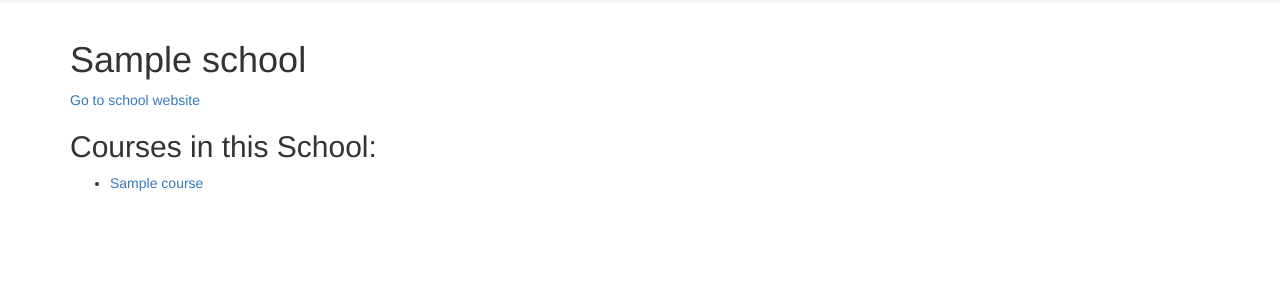
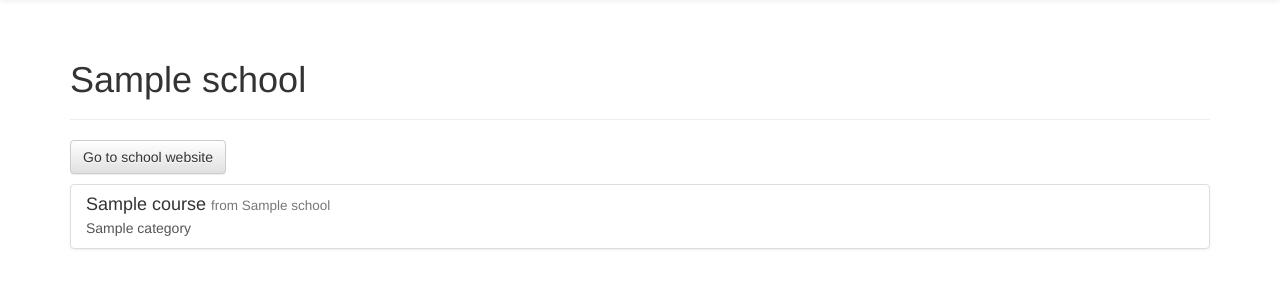
Before and after one commit to byanofsky/course_catalog, a Flask app: page /school/1/ in a window 1280 px wide. Shown: the part 52-352 px from the top of the page. Run offline with Flask 2, Linux system fonts and the light colour scheme; tables that the repository leaves empty hold one stand-in row (values such as "Sample post"); some libraries are stand-ins or nearby versions.

Commit message:
Update 'view' single item templates with bootstrap

```diff
--- a/course_catalog/course_catalog/templates/view_school.html
+++ b/course_catalog/course_catalog/templates/view_school.html
@@ -1,25 +1,34 @@
 {% extends "layout.html" %}
 {% block title %}{{ school.name }}{% endblock %}
 {% block body %}
-<h1>{{ school.name }}</h1>
+<div class="page-header">
+  <h1>{{ school.name }}</h1>
+</div>
+
+<p>
+  <a class="btn btn-default" href="{{ school.url }}">Go to school website</a>
+</p>
 
 {% if session['user_id'] == school.user_id %}
-  <a href="{{ url_for('edit_school', id=school.id) }}">Edit</a>
-  <a href="{{ url_for('delete_school', id=school.id) }}">Delete</a>
+  <p>
+    <a class="btn btn-default btn-sm" href="{{ url_for('edit_school', id=school.id) }}">Edit</a>
+    <a class="btn btn-danger btn-sm" href="{{ url_for('delete_school', id=school.id) }}">Delete</a>
+  </p>
 {% endif %}
 
-<a href="{{ school.url }}">Go to school website</a>
-
 {% if school.courses %}
-  <h2>Courses in this School:</h2>
-  <ul>
-
+  <div class="list-group">
     {% for course in school.courses %}
-      <li>
-        <a href="{{ url_for('view_course', id=course.id) }}">{{ course.name }}</a>
-      </li>
+    <a class="list-group-item" href="{{ url_for('view_course', id=course.id) }}">
+      <h4 class="list-group-item-heading">
+        {{ course.name }} <small>from {{ course.school.name }}</small>
+      </h4>
+      <p class="list-group-item-text">
+        {{ course.category.name }}
+      </p>
+    </a>
     {% endfor %}
-  </ul>
+  </div>
 {% else %}
   <p>
     No courses in this school.
```
Also changed, not shown: course_catalog/course_catalog/templates/view_category.html (+17 -10 lines), course_catalog/course_catalog/templates/view_course.html (+11 -7 lines).
